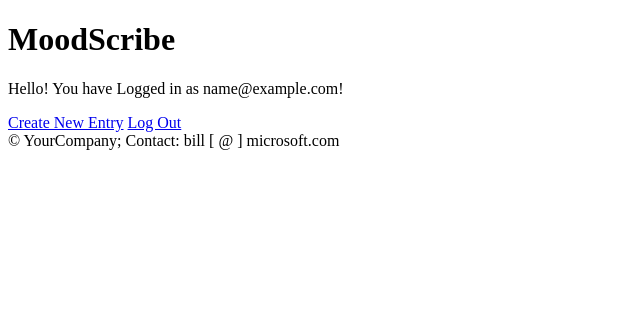
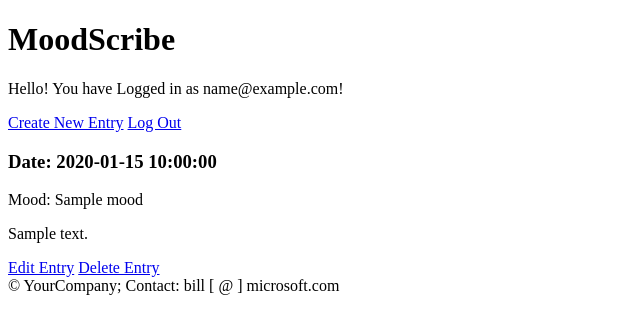
Before and after one commit to comnk/MoodScribe, a Flask app: page /logged_in/ in a window 1280 px wide. Shown: the top 334 px of the page, without its empty margins (0-640 px from the left). Run offline with Flask 2, Linux system fonts and the light colour scheme; the visitor is signed in with stand-in values (Sample User, id 1); a database or web service that is not in the repository returns one stand-in record (values such as "Sample title").

Commit message:
user able to view entries that they posted

```diff
--- a/app.py
+++ b/app.py
@@ -31,7 +31,7 @@ def registration():
     message = ''
 
     if ("email" in session):
-        return redirect(url_for("logged_in"))
+        return redirect(url_for("logged_in", user_in_app=True))
     if (request.method == "POST"):
         user = request.form.get("fullname")
         email = request.form.get("email")
@@ -60,7 +60,7 @@ def registration():
             user_name = records.find_one({"name":user})
             new_user = user_name["name"]
 
-            return render_template("logged_in.html", user_name=new_user)
+            return render_template("logged_in.html", user_name=new_user, user_in_app=True)
 
     return render_template('registration.html')
 
@@ -69,7 +69,7 @@ def login():
     message = 'Please log into account'
 
     if ("email" in session):
-        return redirect(url_for("logged_in"))
+        return redirect(url_for("logged_in", user_in_app=True))
 
     if (request.method == "POST"):
         email = request.form.get("email")
@@ -82,7 +82,7 @@ def login():
 
             if (bcrypt.checkpw(password.encode('utf-8'), password_check)):
                 session['email'] = email_val
-                return redirect(url_for("logged_in", user_name=email_val))
+                return redirect(url_for("logged_in", user_name=email_val, user_in_app=True))
             else:
                 if (email in session):
                     return redirect(url_for("logged_in"))
--- a/templates/base.html
+++ b/templates/base.html
@@ -6,7 +6,11 @@
     <title>{% block title %}{%endblock %}</title>
 </head>
 <body>
-    {% include 'navbar_visit.html' %}
+    {% if user_in_app  %}
+        {% include 'navbar_visit.html' %}
+    {% else %}
+        {% include 'navbar_visit.html' %}
+    {% endif %}
 
     {% block content %}
 
--- a/templates/logged_in.html
+++ b/templates/logged_in.html
@@ -5,4 +5,13 @@
 <p>Hello! You have Logged in as {{ user_name }}!</p>
 <a href="/new_entry/">Create New Entry</a>
 <a href="/logged_out/">Log Out</a>
+{% for entry in entries %}
+    <div class="entry">
+        <h3>Date: {{ entry.date }}</h3>
+        <p>Mood: {{ entry.mood }}</p>
+        <p>{{ entry.content }}</p>
+        <a href="#">Edit Entry</a>
+        <a href="#">Delete Entry</a>
+    </div>
+{% endfor %}
 {% endblock %}
--- a/user_routes.py
+++ b/user_routes.py
@@ -1,5 +1,6 @@
 from flask import render_template, redirect, request, url_for, session
 from datetime import datetime
+from bson import ObjectId
 
 import pymongo
 import os
@@ -11,7 +12,9 @@ entries = db.entries
 def logged_in():
     if ("email" in session):
         email = session["email"]
-        return render_template("logged_in.html", user_name=email)
+        user_entries = entries.find({"user_id": email})
+        entries_list = list(user_entries)
+        return render_template("logged_in.html", user_name=email, entries=entries_list)
     else:
         return redirect(url_for("login"))
 
@@ -21,23 +24,20 @@ def new_entry():
     if ("email" in session):
         if (request.method == "POST"):
             entry_data = {
-                "user_id":session["email"],
+                "user_id": session["email"],
                 "date": str(datetime.now()),
                 "number-rating": request.form.get("one-number"),
                 "mood": request.form.get("mood"),
                 "content": request.form.get("content")
             }
 
-            print(entry_data)
-
             content_found = entries.find_one({"content":request.form.get("content")})
 
             if (content_found):
-                message = 'You cannot duplicate entries!'
+                message = 'You cannot create duplicate entries!'
                 return render_template("new_entry.html", message=message)
             else:
                 entries.insert_one(entry_data)
-                print("Entry submitted successfully!")
                 return render_template("logged_in.html", user_name=session["email"])
 
     return render_template("new_entry.html")
```
